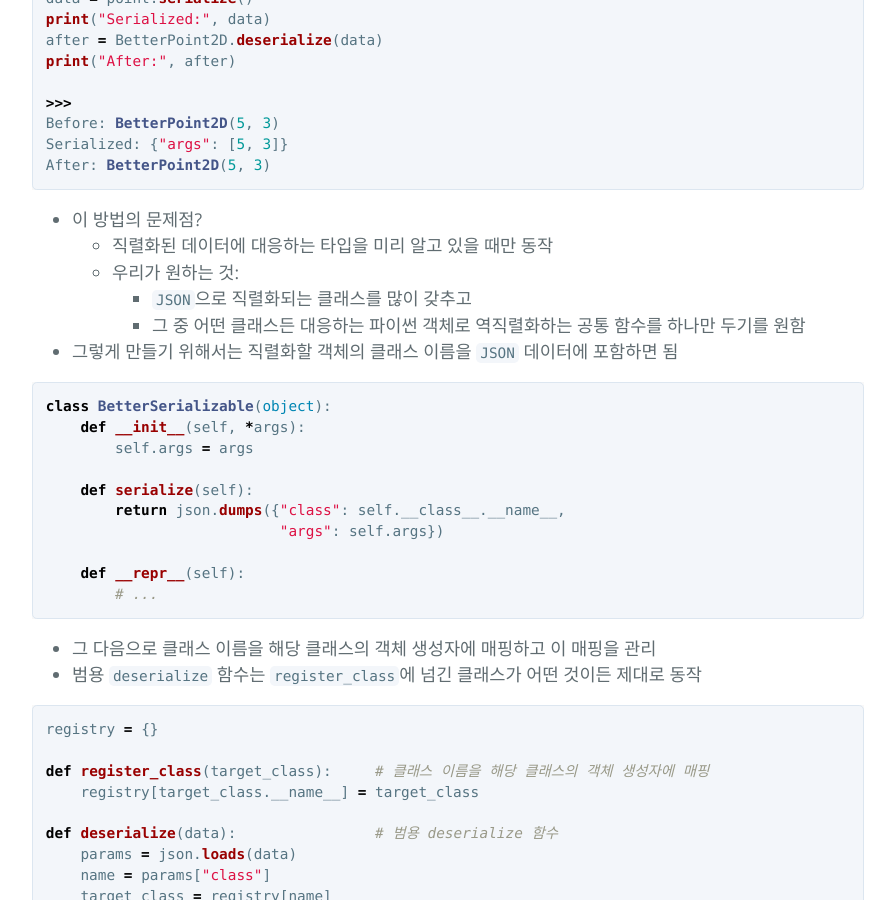
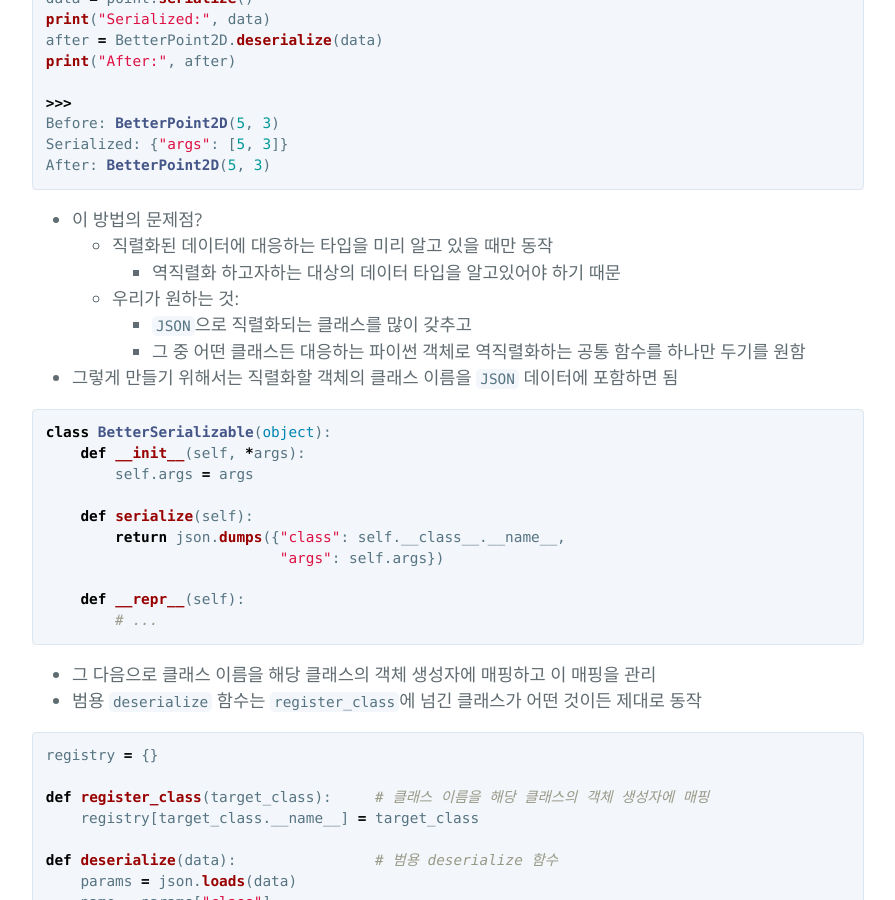
Before and after one commit to hcnoh/hcnoh.github.io, a Jekyll site: the page built from _posts/2018-10-18-effective-python-way34.md, in a window 1280 px wide and 900 px high, scrolled down 1784 px. Shown: the whole window, without its empty margins (192-1087 px from the left). Built offline with Jekyll 4.4.1, drawn with Linux system fonts in a browser that asks for light colours; comment, search, counter and statistics services are not loaded.

Commit message:
Update 2018-10-18-effective-python-way34.md

```diff
--- a/_posts/2018-10-18-effective-python-way34.md
+++ b/_posts/2018-10-18-effective-python-way34.md
@@ -80,6 +80,7 @@ After: BetterPoint2D(5, 3)
 
 - 이 방법의 문제점?
   - 직렬화된 데이터에 대응하는 타입을 미리 알고 있을 때만 동작
+    - 역직렬화 하고자하는 대상의 데이터 타입을 알고있어야 하기 때문
   - 우리가 원하는 것:
     - `JSON`으로 직렬화되는 클래스를 많이 갖추고
     - 그 중 어떤 클래스든 대응하는 파이썬 객체로 역직렬화하는 공통 함수를 하나만 두기를 원함
```
